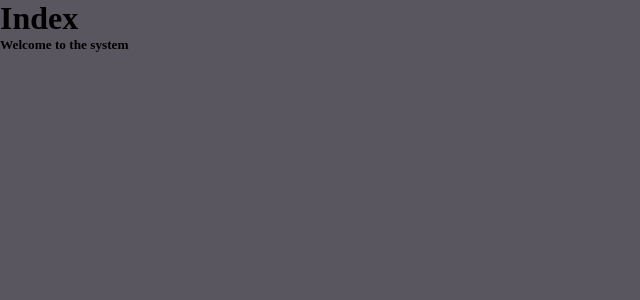
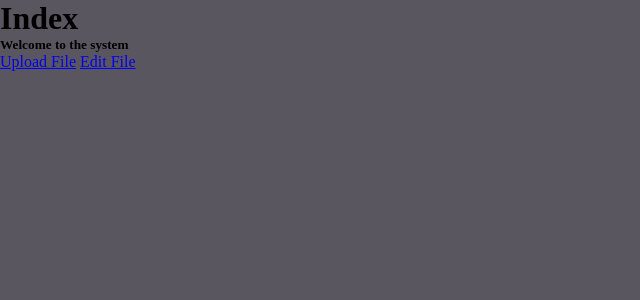
Before and after one commit to CookieMonstersUSB/SIGPIE-Historico, a Django app: page / in a window 1280 px wide. Shown: the top 300 px of the page, without its empty margins (0-640 px from the left). Run offline with Django 3.2, Linux system fonts and the light colour scheme; parts of the project's set-up code (start-up, migrations or seed data) failed here and were passed over.

Commit message:
agrega links a las paginas en el index

```diff
--- a/SIGPAEHistorico/templates/SIGPAEHistorico/index.html
+++ b/SIGPAEHistorico/templates/SIGPAEHistorico/index.html
@@ -15,5 +15,7 @@
 <body>
 	<h1>Index</h1>
 	<h5>Welcome to the system</h5>
+	<a href="/upload">Upload File</a>
+	<a href="/editor">Edit File</a>
 </body>
 </html>
```
